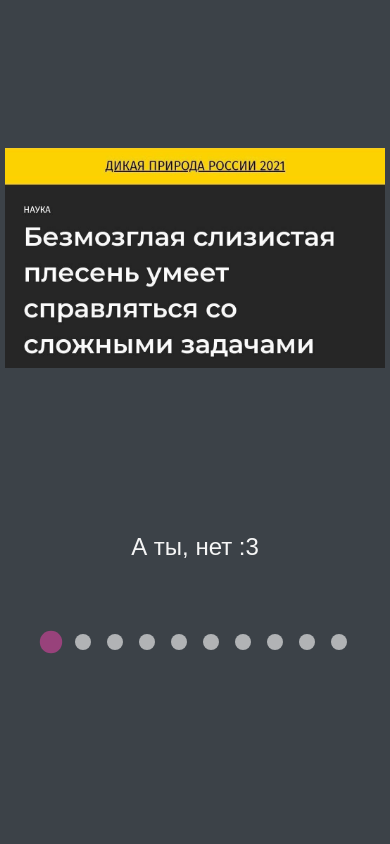
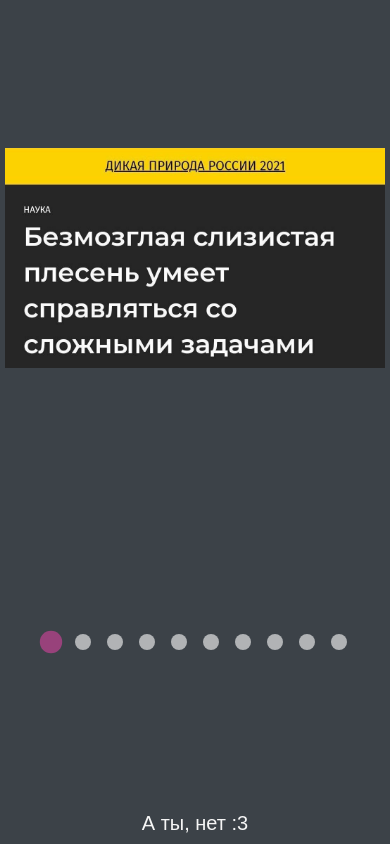
Before and after one commit to cptShell/cssMemSlider, a plain HTML site: page cssMemSlider/index.html in a window 390 px wide. Drawn offline with Linux system fonts and the light colour scheme.

Commit message:
fix: control panel Вс, окт 17, 2021  6:14:49

```diff
--- a/cssMemSlider/style.css
+++ b/cssMemSlider/style.css
@@ -74,6 +74,12 @@ body {
   height: 100%;
   transition: all ease 0.6s;
 }
+@media screen and (max-width: 1200px) {
+  .slider-item {
+    justify-content: space-between;
+  }
+}
+
 
 .slider-image {
   width: 100%;
@@ -126,7 +132,7 @@ body {
 @media screen and (max-width: 1200px) {
   .slider-description {
     margin-top: 20px;
-    font-size: 24px;
+    font-size: 20px;
     line-height: 32px;
     text-align: center;
   }
```
